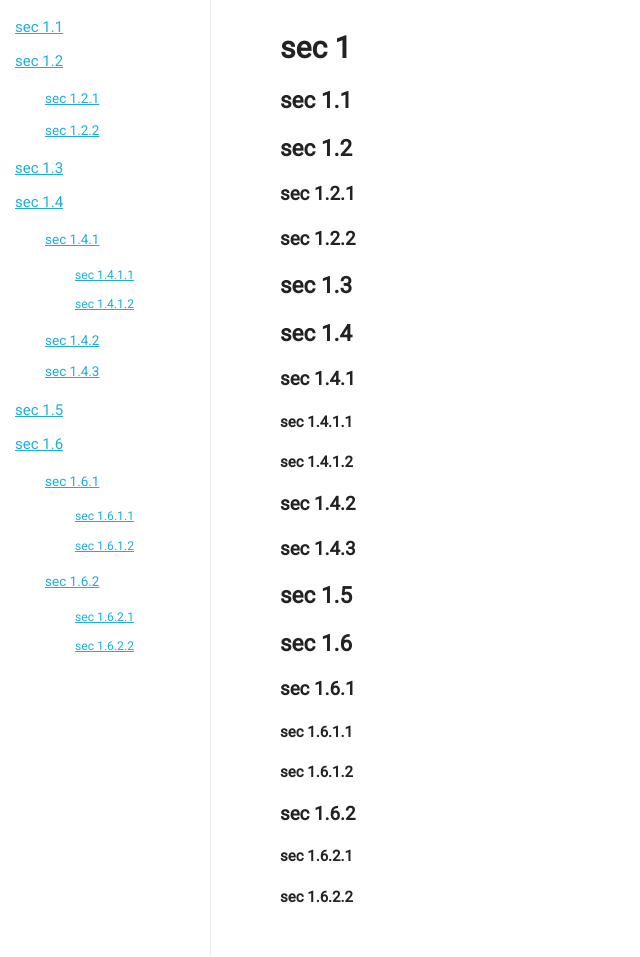
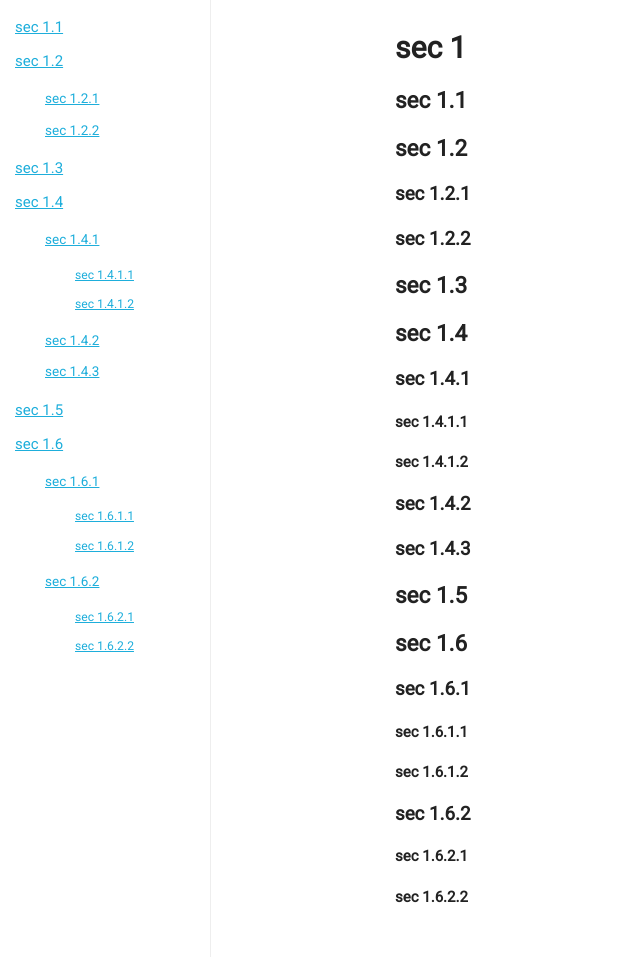
Before and after one commit to scizzorz/toctest, a Jekyll site: the page built from docs/index.md, in a window 1280 px wide and 957 px high. Shown: the whole window, without its empty margins (0-640 px from the left). Built offline with Jekyll 4.4.1, drawn with Linux system fonts in a browser that asks for light colours; our own code applies the rules of GitHub Pages for plain Markdown files.

Commit message:
Add container small size

```diff
--- a/docs/css/main.css
+++ b/docs/css/main.css
@@ -43,13 +43,18 @@ h4, h5, h6 { font-size: 1.0em; }
 }
 
 @media (min-width: 550px) {
+  .container {
+    width: 550px;
+    padding: 2em;
+  }
+
   #toc-sidebar {
     position: fixed;
     width: 12em;
   }
 }
 
-@media (max-width: 1080px) {
+@media (max-width: 76em) {
   .container {
     margin-left: 14em;
     margin-right: 14em;
```
